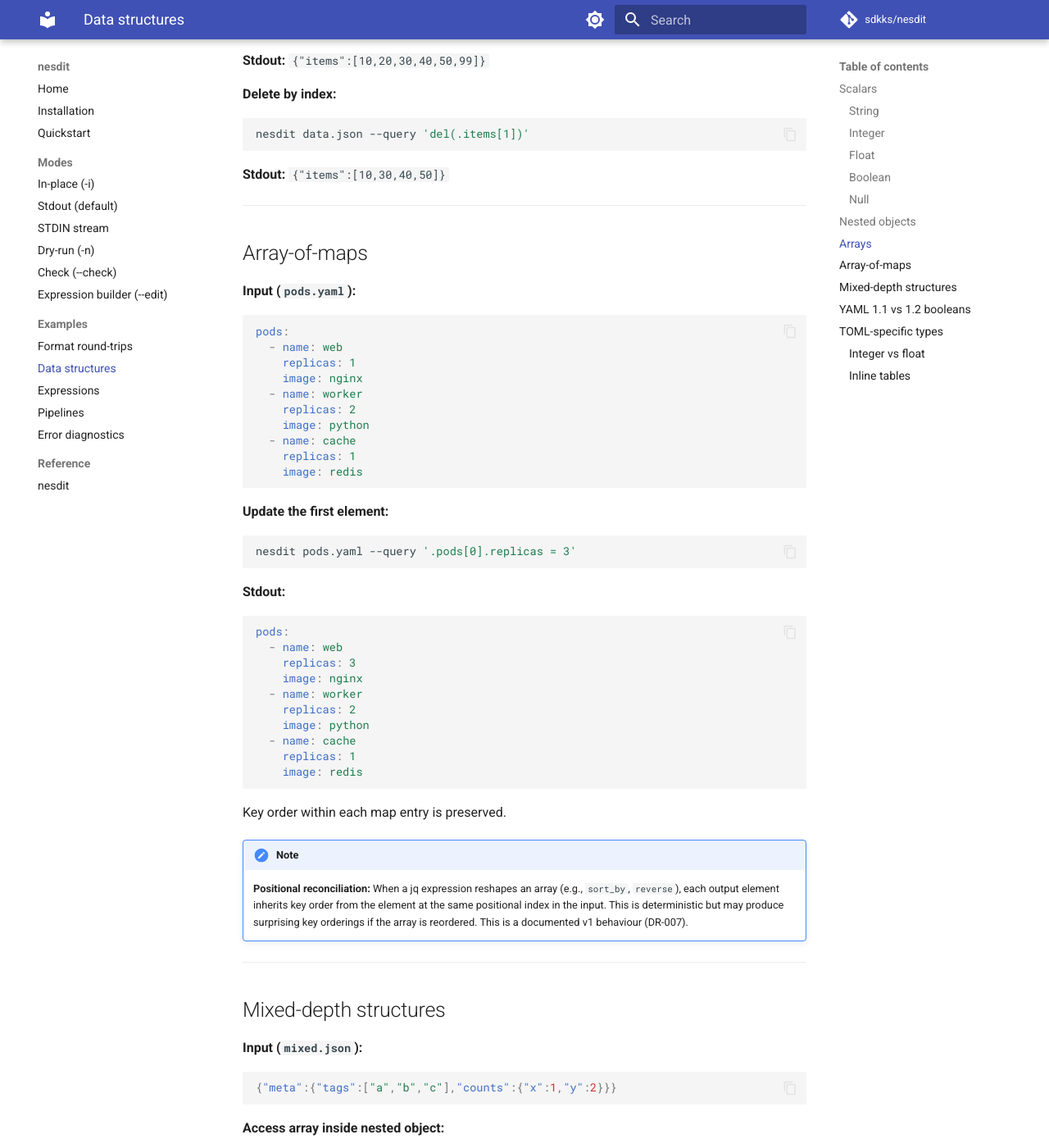
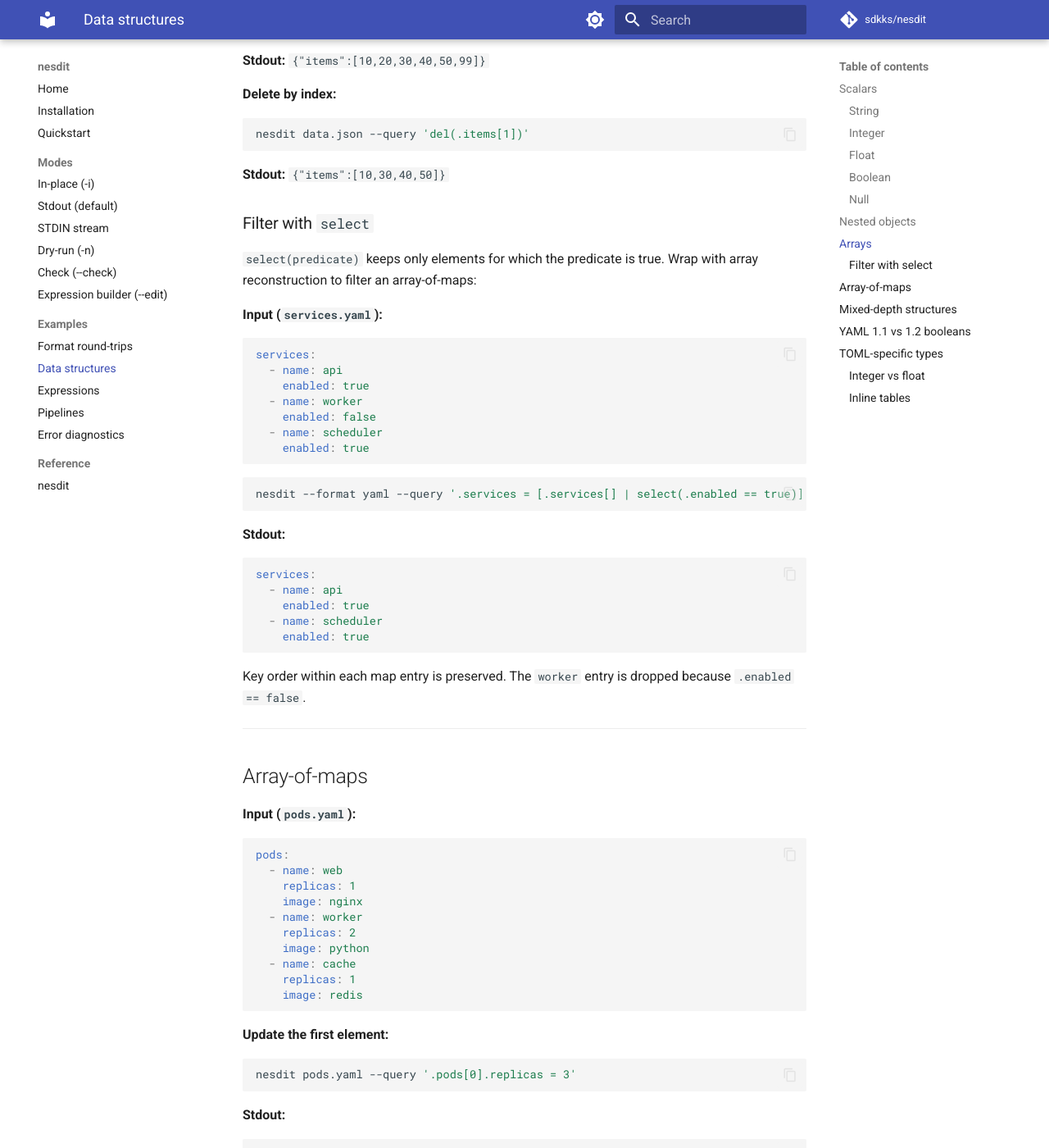
Before and after one commit to sdkks/nesdit, an MkDocs documentation site: the page built from docs/examples/data-structures/index.md, in a window 1280 px wide and 1400 px high, scrolled down 3491 px. Shown: the whole window at 82% size. Built offline with MkDocs 1.6.1 and Material for MkDocs 9.7.7, drawn with Linux system fonts in a browser that asks for light colours; comment, search, counter and statistics services are not loaded; some of the changed text lies outside the part shown.

Commit message:
docs: fix missing $ENV and select examples; add --yaml-version v1 note

````diff
--- a/docs/examples/data-structures/index.md
+++ b/docs/examples/data-structures/index.md
@@ -196,6 +196,38 @@ nesdit data.json --query 'del(.items[1])'
 
 **Stdout:** `{"items":[10,30,40,50]}`
 
+### Filter with `select`
+
+`select(predicate)` keeps only elements for which the predicate is true. Wrap with array reconstruction to filter an array-of-maps:
+
+**Input (`services.yaml`):**
+
+```yaml
+services:
+  - name: api
+    enabled: true
+  - name: worker
+    enabled: false
+  - name: scheduler
+    enabled: true
+```
+
+```sh
+nesdit --format yaml --query '.services = [.services[] | select(.enabled == true)]' services.yaml
+```
+
+**Stdout:**
+
+```yaml
+services:
+  - name: api
+    enabled: true
+  - name: scheduler
+    enabled: true
+```
+
+Key order within each map entry is preserved. The `worker` entry is dropped because `.enabled == false`.
+
 ---
 
 ## Array-of-maps
@@ -317,6 +349,9 @@ nesdit --yaml-version 1.1 flags.yaml --query '.switch_on'
 !!! note
     The encoder always writes YAML 1.2 output regardless of `--yaml-version`. Setting `--yaml-version 1.1` only affects how the input is decoded.
 
+!!! note "Available in v1"
+    The `--yaml-version` flag was included in v1 scope despite appearing in the RFC's deferral list. It is fully supported.
+
 ---
 
 ## TOML-specific types
````
Also changed, not shown: docs/examples/errors/index.md (+3 -0 lines), docs/examples/expressions/index.md (+32 -0 lines).
